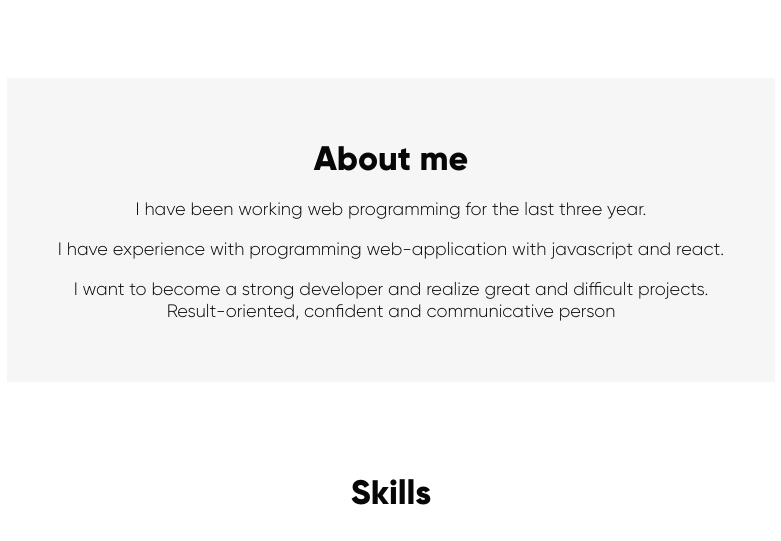
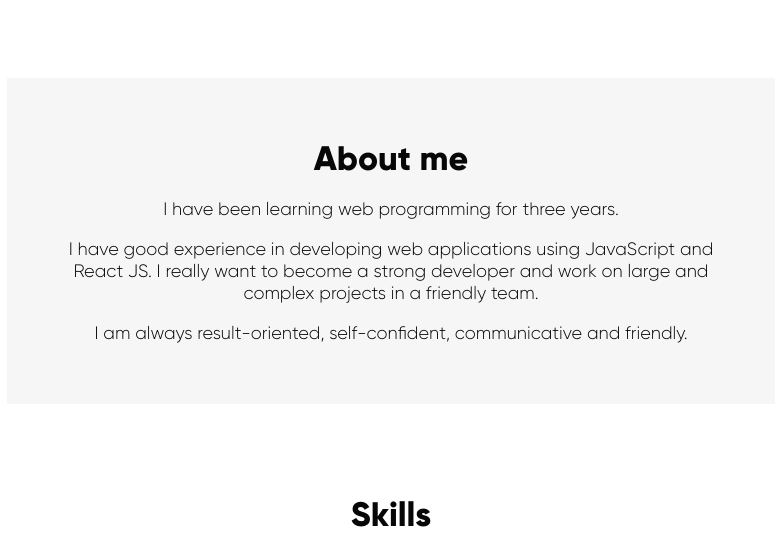
Before and after one commit to reznik-denis/resume, a plain HTML site: page index.html in a window 1280 px wide. Shown: the part 700-1241 px from the top of the page, without its empty margins (249-1030 px from the left). Drawn offline with nearby package versions, Linux system fonts and the light colour scheme; files whose address does not match are found by name.

Commit message:
fix about you

```diff
--- a/index.html
+++ b/index.html
@@ -65,11 +65,10 @@
             <section class="about-me section" id="about-me">
                 <div class="section-padding">
                     <h2 class="about-me-title">About me</h2>
-                    <p class="about-me-description">I have been working web programming for the last three year.
-                    <p class="about-me-description">I have experience with programming web-application with javascript and
-                        react.</p>
-                    <p class="about-me-description">I want to become a strong developer and
-                        realize great and difficult projects. Result-oriented, confident and communicative person</p>
+                    <p class="about-me-description">I have been learning web programming for three years.
+                    <p class="about-me-description">I have good experience in developing web applications using JavaScript and React JS. I really want to
+                    become a strong developer and work on large and complex projects in a friendly team.</p>
+                    <p class="about-me-description">I am always result-oriented, self-confident, communicative and friendly.</p>
                 </div>
             </section>
             <section class="skills" id="skills">
```
